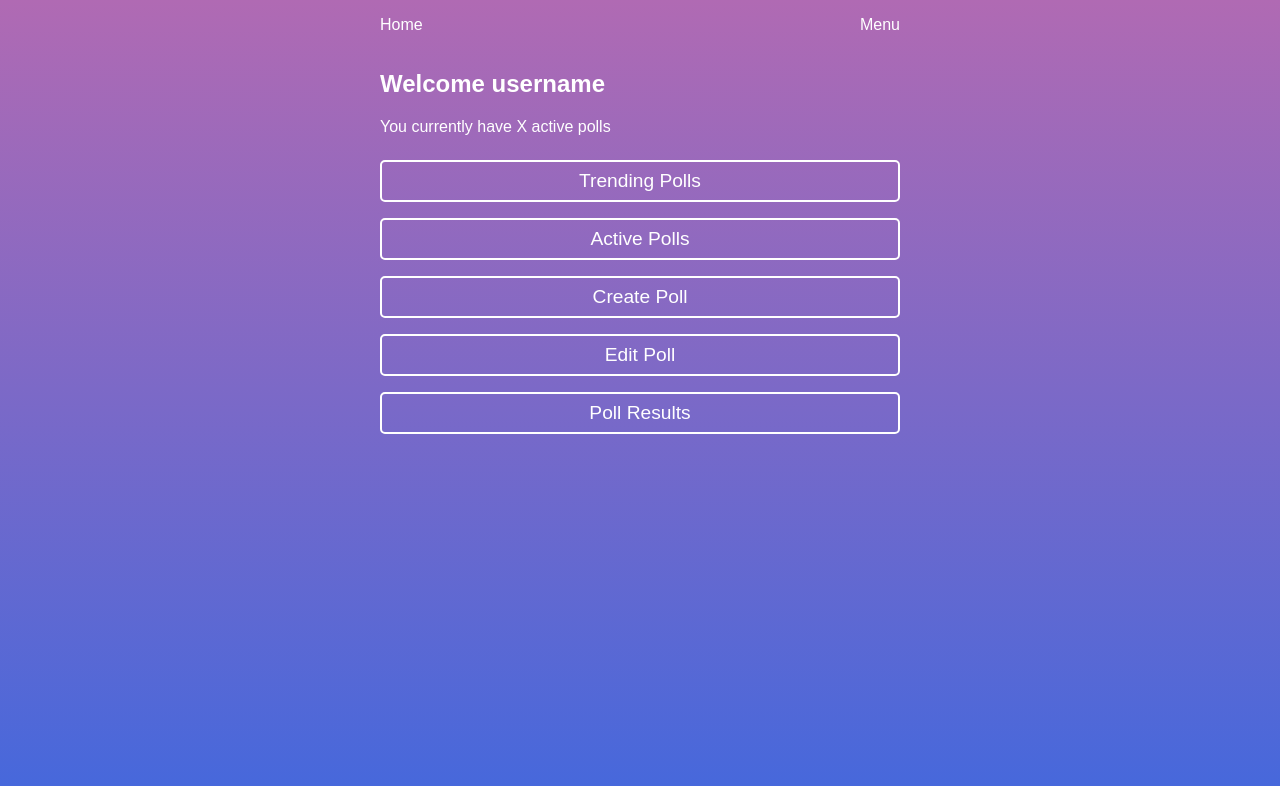
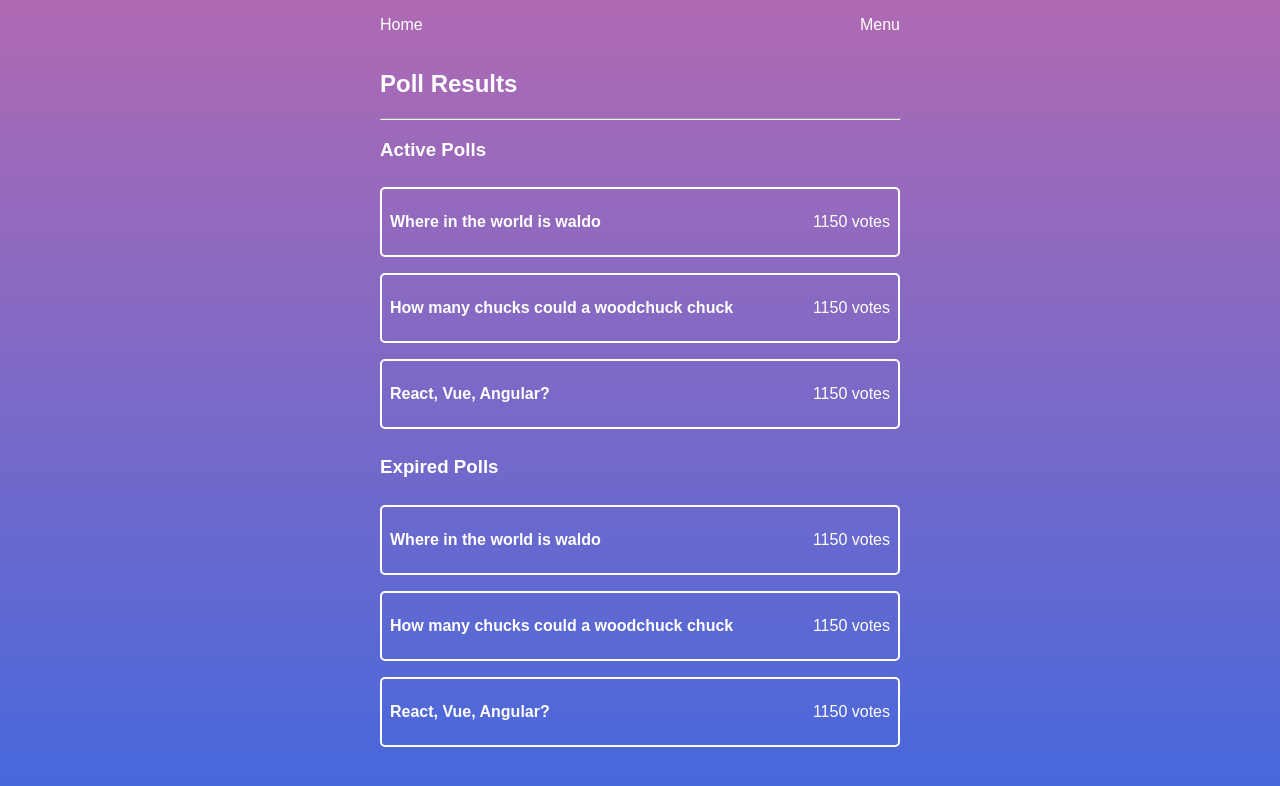
Before and after one commit to nTamura/dashvotes, a React (Create React App) app: page /results in a window 1280 px wide. Shown: the top 786 px of the page. Built offline with nearby package versions, Linux system fonts and the light colour scheme.

Commit message:
core pages

```diff
--- a/src/components/Views/Create/Container.jsx
+++ b/src/components/Views/Create/Container.jsx
@@ -2,6 +2,7 @@ import React from 'react'
 import { Link } from 'react-router-dom'
 import withStyles from 'react-jss'
 import Button from 'components/Common/Button'
+import Form from 'components/Views/Create/Form'
 
 function Container({ classes }) {
   const handleSubmit = e => {
@@ -24,102 +25,25 @@ function Container({ classes }) {
   return (
     <div className={classes.root}>
       <h4>Create a Poll</h4>
-      <p className={styles.smallText}>Tips:</p>
+      <p className={classes.tips}>Tips:</p>
       <ul>
-        <li>Keep title and options concice</li>
-        <li>Provide context if needed</li>
+        <li className={classes.tipTxt}>Keep title and options concice</li>
+        <li className={classes.tipTxt}>Provide context if needed</li>
       </ul>
 
-      <form onSubmit={handleSubmit}>
-        <label htmlFor="title" className={classes.label}>
-          Title*
-          <input
-            type="text"
-            placeholder="Is ketchup actually a jam?"
-            name="title"
-            id="title"
-            className={classes.input}
-          />
-        </label>
-        <label htmlFor="description" className={classes.label}>
-          Description
-          <input
-            type="text"
-            placeholder="Provide optional context"
-            name="description"
-            id="description"
-            className={classes.input}
-          />
-        </label>
-
-        <label htmlFor="option" className={classes.label}>
-          Options*
-          <input
-            type="text"
-            placeholder="Required"
-            name="option"
-            aria-labelledby="option"
-            className={classes.input}
-          />
-          <input
-            type="text"
-            placeholder="Required"
-            name="option"
-            aria-labelledby="option"
-            className={classes.input}
-          />
-          <input
-            type="text"
-            placeholder="Optional"
-            name="option"
-            aria-labelledby="option"
-            className={classes.input}
-          />
-          <input
-            type="text"
-            placeholder="Optional"
-            name="option"
-            aria-labelledby="option"
-            className={classes.input}
-          />
-          {/* add fields button, appends optional input  */}
-        </label>
-
-        {/* expiry fields, not for MVP */}
-        {/* <label htmlFor="expiry">
-          Will expire after:
-          <input
-            type="text"
-            size={4}
-            maxLength={4}
-            placeholder=""
-            name="expiry"
-            id="expiry"
-          />
-          <select name="type">
-            <option value="hours">Hours</option>
-            <option value="days">Days</option>
-            <option value="weeks">Weeks</option>
-            <option value="months">Months</option>
-            <option value="votes">Votes</option>
-          </select>
-        </label> */}
-
-        <Button type="submit">Create</Button>
-        {/* <button type="submit" className={classes.button}>
-          Create
-        </button> */}
-      </form>
+      <Form handleSubmit={handleSubmit} />
     </div>
   )
 }
 const styles = {
   root: {},
+  tips: {
+    marginBottom: 0,
+  },
+  tipTxt: {
+    fontStyle: 'italic',
+  },
   field: {
-    display: 'flex',
-    flexDirection: 'column',
-  },
-  label: {
     display: 'flex',
     flexDirection: 'column',
   },
@@ -127,12 +51,5 @@ const styles = {
     display: 'flex',
     flexDirection: 'column',
   },
-  input: {
-    marginBottom: 16,
-    padding: 8,
-    borderRadius: 5,
-    border: 'none',
-    fontSize: '1rem',
-  },
 }
 export default withStyles(styles)(Container)
--- /dev/null
+++ b/src/components/Views/Create/Form.jsx
@@ -0,0 +1,104 @@
+import React from 'react'
+import { Link } from 'react-router-dom'
+import withStyles from 'react-jss'
+import Button from 'components/Common/Button'
+
+function Form({ classes, handleSubmit }) {
+  return (
+    <form onSubmit={handleSubmit}>
+      <label htmlFor="title" className={classes.label}>
+        Title*
+        <input
+          type="text"
+          placeholder="Is ketchup actually a jam?"
+          name="title"
+          id="title"
+          className={classes.input}
+        />
+      </label>
+      <label htmlFor="description" className={classes.label}>
+        Description
+        <input
+          type="text"
+          placeholder="Provide optional context"
+          name="description"
+          id="description"
+          className={classes.input}
+        />
+      </label>
+
+      <label htmlFor="option" className={classes.label}>
+        Options*
+        <input
+          type="text"
+          placeholder="Required"
+          name="option"
+          aria-labelledby="option"
+          className={classes.input}
+        />
+        <input
+          type="text"
+          placeholder="Required"
+          name="option"
+          aria-labelledby="option"
+          className={classes.input}
+        />
+        <input
+          type="text"
+          placeholder="Optional"
+          name="option"
+          aria-labelledby="option"
+          className={classes.input}
+        />
+        <input
+          type="text"
+          placeholder="Optional"
+          name="option"
+          aria-labelledby="option"
+          className={classes.input}
+        />
+        {/* add fields button, appends optional input  */}
+      </label>
+
+      {/* expiry fields, not for MVP */}
+      {/* <label htmlFor="expiry">
+          Will expire after:
+          <input
+            type="text"
+            size={4}
+            maxLength={4}
+            placeholder=""
+            name="expiry"
+            id="expiry"
+          />
+          <select name="type">
+            <option value="hours">Hours</option>
+            <option value="days">Days</option>
+            <option value="weeks">Weeks</option>
+            <option value="months">Months</option>
+            <option value="votes">Votes</option>
+          </select>
+        </label> */}
+
+      <Button type="submit">Create</Button>
+      {/* <button type="submit" className={classes.button}>
+          Create
+        </button> */}
+    </form>
+  )
+}
+const styles = {
+  root: {},
+  label: {
+    display: 'flex',
+    flexDirection: 'column',
+  },
+  input: {
+    marginBottom: 16,
+    padding: 8,
+    borderRadius: 5,
+    border: 'none',
+    fontSize: '1rem',
+  },
+}
+export default withStyles(styles)(Form)
--- a/src/components/Views/Dashboard/Container.jsx
+++ b/src/components/Views/Dashboard/Container.jsx
@@ -2,6 +2,7 @@ import React from 'react'
 import { Link } from 'react-router-dom'
 import withStyles from 'react-jss'
 import Button from 'components/Common/Button'
+import Search from 'components/Common/Search'
 
 function Container({ classes }) {
   return (
@@ -9,17 +10,12 @@ function Container({ classes }) {
       <h2>Welcome username</h2>
       <p>You currently have X active polls</p>
       <div className={classes.menuList}>
+        <Search />
         <Link to="/trending">
           <Button>Trending Polls</Button>
         </Link>
-        <Link to="/active">
-          <Button>Active Polls</Button>
-        </Link>
         <Link to="/create">
           <Button>Create Poll</Button>
-        </Link>
-        <Link to="/edit">
-          <Button>Edit Poll</Button>
         </Link>
         <Link to="/results">
           <Button>Poll Results</Button>
--- a/src/components/Views/Results/Container.jsx
+++ b/src/components/Views/Results/Container.jsx
@@ -1,19 +1,18 @@
 import React from 'react'
 import { Link } from 'react-router-dom'
 import withStyles from 'react-jss'
+import PollsList from 'components/Common/Polls/PollsList'
 
 function Container({ classes }) {
   return (
     <div className={classes.root}>
-      <h2>Welcome username</h2>
-      <p>You currently have X active polls</p>
-      <div className={classes.menuList}>
-        <Link className={classes.button}>Trending Polls</Link>
-        <Link className={classes.button}>Active Polls</Link>
-        <Link className={classes.button}>Create Poll</Link>
-        <Link className={classes.button}>Edit Poll</Link>
-        <Link className={classes.button}>Poll Results</Link>
-      </div>
+      <h2>Poll Results</h2>
+      <hr />
+      <h3>Active Polls</h3>
+      <PollsList />
+
+      <h3>Expired Polls</h3>
+      <PollsList />
     </div>
   )
 }
@@ -23,11 +22,23 @@ const styles = {
     display: 'flex',
     flexDirection: 'column',
   },
-  button: {
-    border: '1px solid #FFF',
+  item: {
+    border: '2px solid #FFF',
+    borderRadius: 5,
     padding: 8,
-    marginBottom: 8,
-    textAlign: 'center',
+    margin: '8px 0',
+    display: 'flex',
+    justifyContent: 'space-between',
+    alignItems: 'center',
+  },
+  itemTitle: {
+    flex: 1,
+    whiteSpace: 'nowrap',
+    overflow: 'hidden',
+    textOverflow: 'ellipsis',
+    marginRight: 8,
+    padding: '8px 0',
+    fontWeight: 'bold',
   },
 }
 export default withStyles(styles)(Container)
--- a/src/components/Views/Results/index.js
+++ b/src/components/Views/Results/index.js
@@ -1,3 +1,3 @@
-import Container from 'components/Views/Dashboard/Container'
+import Container from 'components/Views/Results/Container'
 
 export default Container
--- a/src/components/Views/Trending/Container.jsx
+++ b/src/components/Views/Trending/Container.jsx
@@ -1,24 +1,14 @@
 import React from 'react'
 import { Link } from 'react-router-dom'
 import withStyles from 'react-jss'
+import PollsList from 'components/Common/Polls/PollsList'
 
-function Container({ classes }) {
+function Container({ classes, ...props }) {
   return (
     <div className={classes.root}>
       <h2>Trending</h2>
       <p>Sort by</p>
-      <div className={classes.menuList}>
-        <div className={classes.item}>
-          <Link className={classes.itemTitle}>
-            This is an example of a long poll title text
-          </Link>
-          <p>1150 votes</p>
-        </div>
-        <div className={classes.item}>
-          <Link className={classes.itemTitle}>This is a poll</Link>
-          <p>50 votes</p>
-        </div>
-      </div>
+      <PollsList />
     </div>
   )
 }
```
